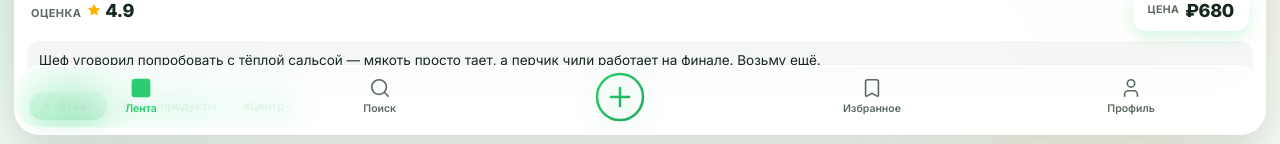
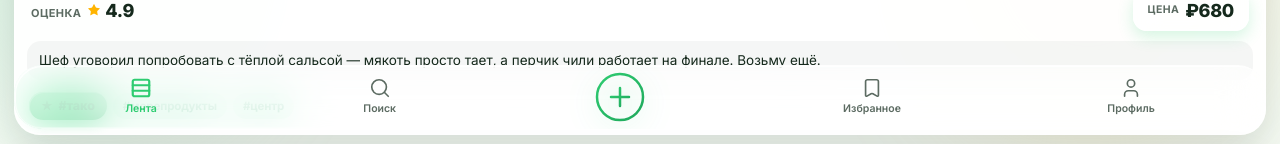
Before and after one commit to goldslugger762/foody-front, a Next.js app: page / in a window 1280 px wide. Shown: the part 653-797 px from the top of the page. Built offline with nearby package versions, Linux system fonts and the light colour scheme.

Commit message:
added animations for bottom tab bar and for sliding up

```diff
--- a/app/layout.tsx
+++ b/app/layout.tsx
@@ -1,6 +1,9 @@
 import type { Metadata } from "next";
 import { Inter } from "next/font/google";
 import "./globals.css";
+import { BottomTabBar } from "@/components/feed/bottom-tab-bar";
+import { PageTransition } from "@/components/page-transition";
+import { DEFAULT_TWEAKS } from "@/lib/mock-data";
 
 const inter = Inter({
   subsets: ["latin", "cyrillic"],
@@ -19,7 +22,10 @@ export default function RootLayout({
 }>) {
   return (
     <html lang="ru" className={inter.variable}>
-      <body className="min-h-screen font-sans antialiased">{children}</body>
+      <body className="min-h-screen font-sans antialiased">
+        <PageTransition>{children}</PageTransition>
+        <BottomTabBar brand={DEFAULT_TWEAKS.brand} />
+      </body>
     </html>
   );
 }
--- a/app/page.tsx
+++ b/app/page.tsx
@@ -3,7 +3,6 @@
 import { useState } from "react";
 
 import { BackgroundBlobs } from "@/components/feed/background-blobs";
-import { BottomTabBar } from "@/components/feed/bottom-tab-bar";
 import { FeedHeader, type FeedTab } from "@/components/feed/feed-header";
 import { PostCard } from "@/components/feed/post-card";
 import { DEFAULT_TWEAKS, POSTS, type Tweaks } from "@/lib/mock-data";
@@ -40,8 +39,6 @@ export default function FeedPage() {
           ))}
         </section>
       </div>
-
-      <BottomTabBar brand={TWEAKS.brand} />
     </main>
   );
 }
--- a/app/search/page.tsx
+++ b/app/search/page.tsx
@@ -1,5 +1,4 @@
 import { BackgroundBlobs } from "@/components/feed/background-blobs";
-import { BottomTabBar } from "@/components/feed/bottom-tab-bar";
 import { CategoryPicker } from "@/components/search/category-picker";
 import { PopularTags } from "@/components/search/popular-tags";
 import { RecentSearches } from "@/components/search/recent-searches";
@@ -26,8 +25,6 @@ export default function SearchPage() {
           <PopularTags tags={POPULAR_TAGS} brand={TWEAKS.brand} />
         </div>
       </div>
-
-      <BottomTabBar brand={TWEAKS.brand} />
     </main>
   );
 }
--- a/components/feed/bottom-tab-bar.tsx
+++ b/components/feed/bottom-tab-bar.tsx
@@ -2,6 +2,7 @@
 
 import Link from "next/link";
 import { usePathname } from "next/navigation";
+import { motion } from "motion/react";
 import {
   Bookmark,
   Plus,
@@ -53,10 +54,11 @@ export function BottomTabBar({ brand }: BottomTabBarProps) {
 
             if (t.primary) {
               return (
-                <button
+                <motion.button
                   key={t.id}
                   type="button"
                   aria-label="Создать пост"
+                  whileTap={{ scale: 0.85 }}
                   className="grid size-[50px] cursor-pointer place-items-center border-0 bg-transparent p-0"
                   style={{ filter: `drop-shadow(0 6px 14px ${brand}55)` }}
                 >
@@ -94,19 +96,24 @@ export function BottomTabBar({ brand }: BottomTabBarProps) {
                       strokeLinecap="round"
                     />
                   </svg>
-                </button>
+                </motion.button>
               );
             }
 
             const Icon = t.icon;
             const inner = (
               <>
-                <Icon
-                  className="size-[22px]"
-                  strokeWidth={isActive ? 2.4 : 1.8}
-                  color={isActive ? brand : "#5C6B62"}
-                  fill={isActive ? brand : "none"}
-                />
+                <motion.span
+                  whileTap={{ scale: 0.85 }}
+                  className="grid place-items-center"
+                >
+                  <Icon
+                    className="size-[22px]"
+                    strokeWidth={isActive ? 2.4 : 1.8}
+                    color={isActive ? brand : "#5C6B62"}
+                    fill="none"
+                  />
+                </motion.span>
                 <span>{t.label}</span>
               </>
             );
--- /dev/null
+++ b/components/page-transition.tsx
@@ -0,0 +1,69 @@
+"use client";
+
+import { useState } from "react";
+import { usePathname } from "next/navigation";
+import { AnimatePresence, motion } from "motion/react";
+
+const TAB_ORDER: Record<string, number> = {
+  "/": 0,
+  "/search": 1,
+  "/saved": 3,
+  "/me": 4,
+};
+
+const variants = {
+  enter: (direction: number) => ({
+    x: direction === 0 ? 0 : `${direction * 100}%`,
+    opacity: direction === 0 ? 0 : 1,
+  }),
+  center: { x: "0%", opacity: 1 },
+  exit: (direction: number) => ({
+    x: direction === 0 ? 0 : `${direction * -100}%`,
+    opacity: direction === 0 ? 0 : 1,
+  }),
+};
+
+function getDirection(prev: string | null, current: string): number {
+  if (prev === null || prev === current) return 0;
+  const a = TAB_ORDER[prev];
+  const b = TAB_ORDER[current];
+  if (a === undefined || b === undefined) return 0;
+  return Math.sign(b - a);
+}
+
+export function PageTransition({
+  children,
+}: {
+  children: React.ReactNode;
+}) {
+  const pathname = usePathname();
+  const [tracked, setTracked] = useState<{
+    current: string;
+    prev: string | null;
+  }>({ current: pathname, prev: null });
+
+  if (tracked.current !== pathname) {
+    setTracked({ current: pathname, prev: tracked.current });
+  }
+
+  const direction = getDirection(tracked.prev, tracked.current);
+
+  return (
+    <div className="relative h-screen overflow-hidden">
+      <AnimatePresence mode="sync" initial={false} custom={direction}>
+        <motion.div
+          key={pathname}
+          custom={direction}
+          variants={variants}
+          initial="enter"
+          animate="center"
+          exit="exit"
+          transition={{ duration: 0.38, ease: [0.32, 0.72, 0, 1] }}
+          className="absolute inset-0"
+        >
+          {children}
+        </motion.div>
+      </AnimatePresence>
+    </div>
+  );
+}
```
